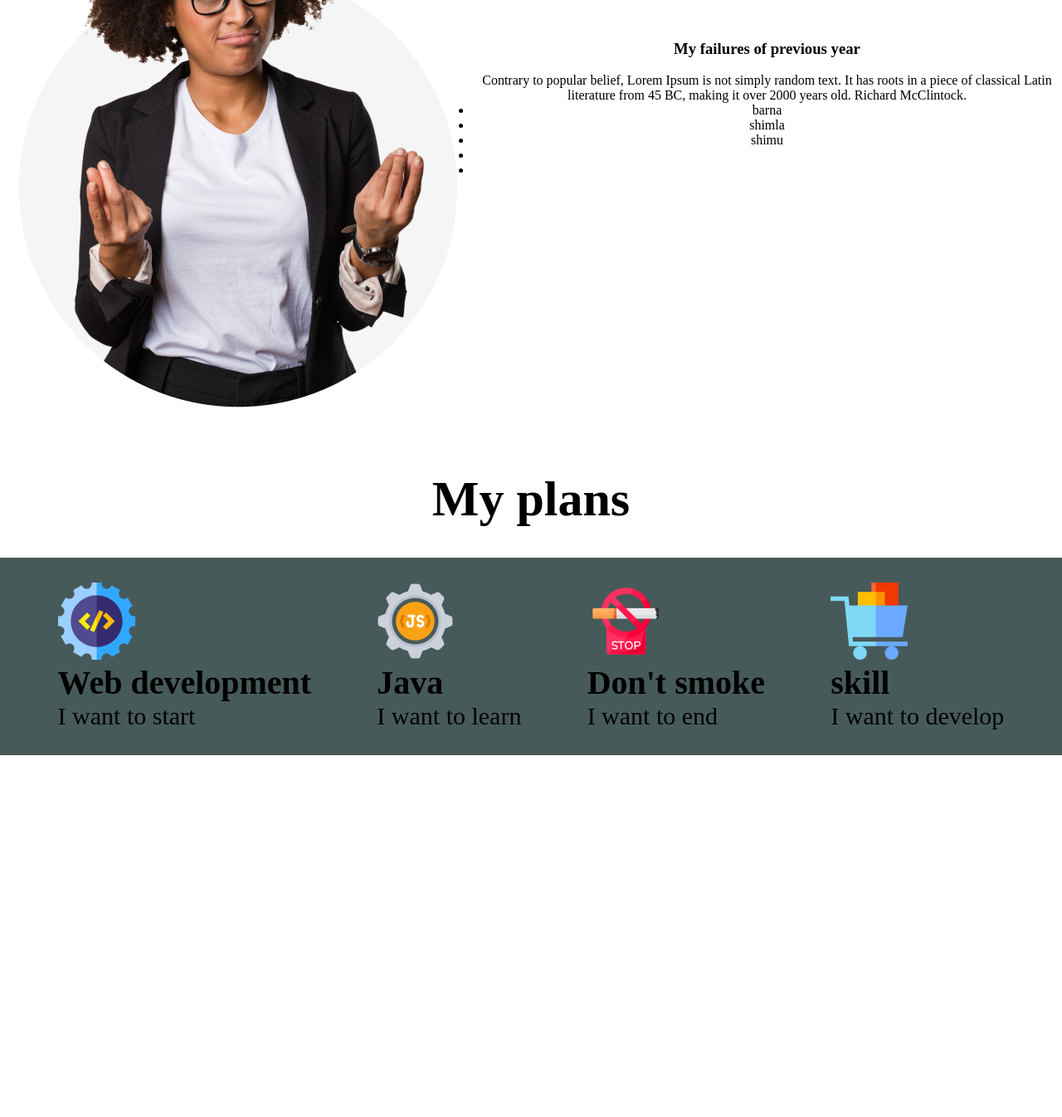
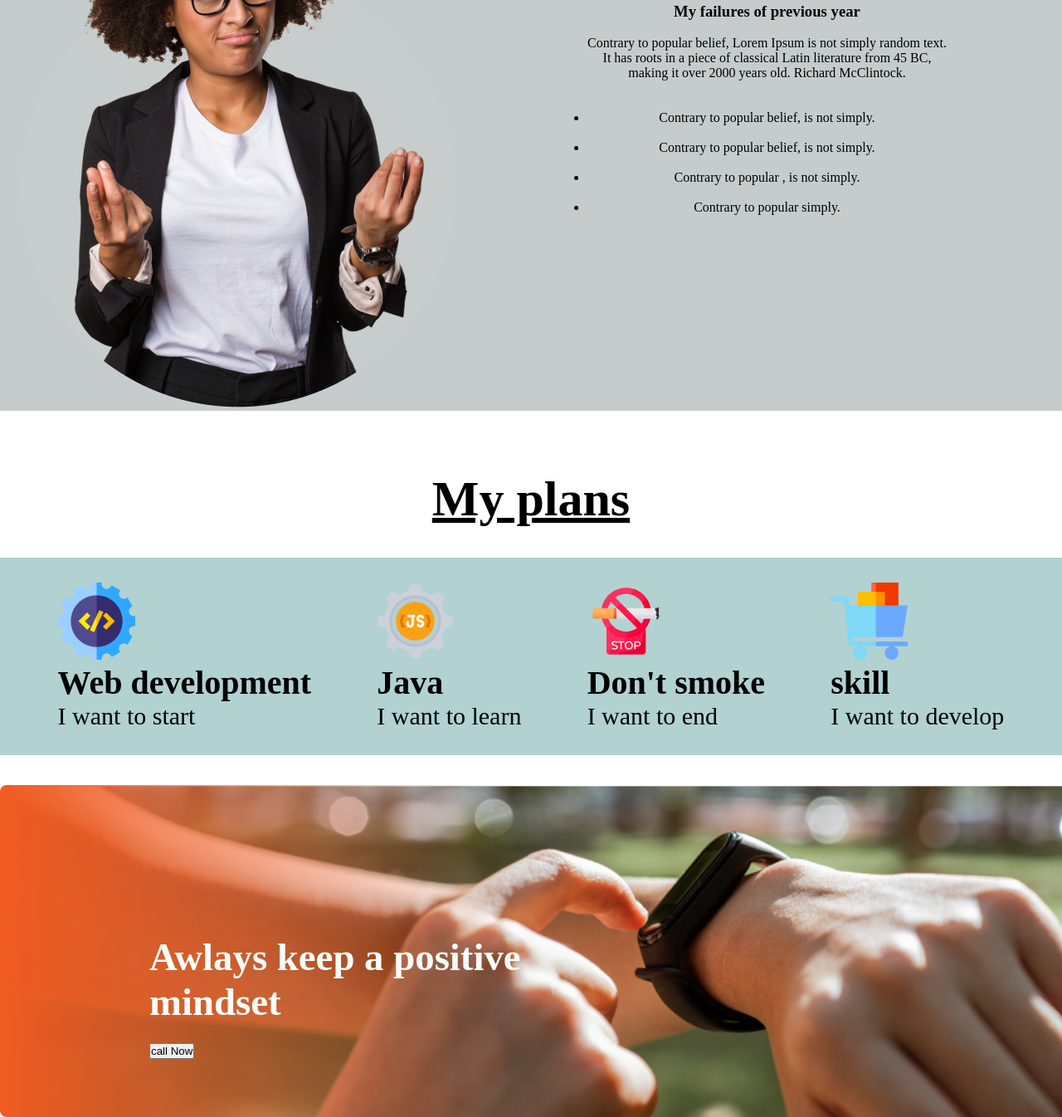
Before and after one commit to Barna12345/problem-solved, a plain HTML site: page index.html in a window 1280 px wide. Shown: the part 919-2265 px from the top of the page at 83% size. Before the commit the page ends 1829 px from the top, so only its background shows below. Drawn offline with Linux system fonts and the light colour scheme.

Commit message:
added a third part

```diff
--- a/index.html
+++ b/index.html
@@ -28,19 +28,22 @@
             <div>
                 <img src="images/person.png" alt="">
             </div>
-            <div>
+            <div next-part>
                 <div>
-                    <h3>My failures of previous year</h3>
+                    <h3 next-h>My failures of previous year</h3>
                     <br>
-                    <p>Contrary to popular belief, Lorem Ipsum is not simply random text. It has roots in a piece of classical Latin literature from 45 BC, making it over 2000 years old. Richard McClintock.</p>
-                </div>
+                    <p>Contrary to popular belief, Lorem Ipsum is not simply random text.<br> It has roots in a piece of classical Latin literature from 45 BC, <br> making it over 2000 years old. Richard McClintock.</p>
+                    <br><br>
+
+              </div>
+              <div class="item-list">
                 <ul>
-                    <li>barna</li>
-                    <li>shimla</li>
-                    <li>shimu</li>
-                    <li></li>
-                    <li></li>
-                 </ul>
+                    <li>Contrary to popular belief, is not simply.</li><br>
+                    <li>Contrary to popular belief, is not simply.</li><br>
+                    <li>Contrary to popular , is not simply.</li><br>
+                    <li>Contrary to popular simply.</li>
+                   </ul>
+              </div>
 
 
 
@@ -90,6 +93,14 @@
 
       </section>
     </main>
+    <br><br>
+    <section class="back-photo">
+
+           <div class="middle-text">
+             <h3>Awlays keep a positive<br> mindset</h3>
+            <button class="call">call Now</button></div>
+
+    </section>
 
 </body>
 </html>
--- a/styles/blog.css
+++ b/styles/blog.css
@@ -26,7 +26,7 @@
 .main-part{
     display: flex;
     justify-content: space-around;
-    background-color: rgb(71, 90, 90);
+    background-color: rgb(178, 209, 209);
     padding: 30px 30px;
 
 
@@ -42,8 +42,13 @@
 .skill-description{
     font-size: 30px;
 }
+
+/*second-part*/
+
 .second-part{
     text-align: center;
+    justify-content: space-between;
+    background-color: rgb(198, 204, 204);
 }
 .sec{
     font-size: 40px;
@@ -54,7 +59,32 @@
 .second-part{
     display: flex;
     align-items: center;
+    }
 
+    .next-h{
+        font-size: 40px;
+
+    }
+    .plans{
+        text-decoration: underline;
+    }
+
+.back-photo{
+    background-image: url('../images/watch.png');
+    background-size: cover;
+    height: 400px;
+    display: flex;
 
 
 }
+
+.middle-text{
+    padding-left: 180px;
+    padding-top: 180px;
+    font-size: 40px;
+    color: rgb(246, 253, 249);
+    font-family: Work Sans;
+    border-radius: 8px;
+background: linear-gradient(90deg, #F15B22 0%, rgba(241, 91, 34, 0.00) 100%);
+
+}
```
